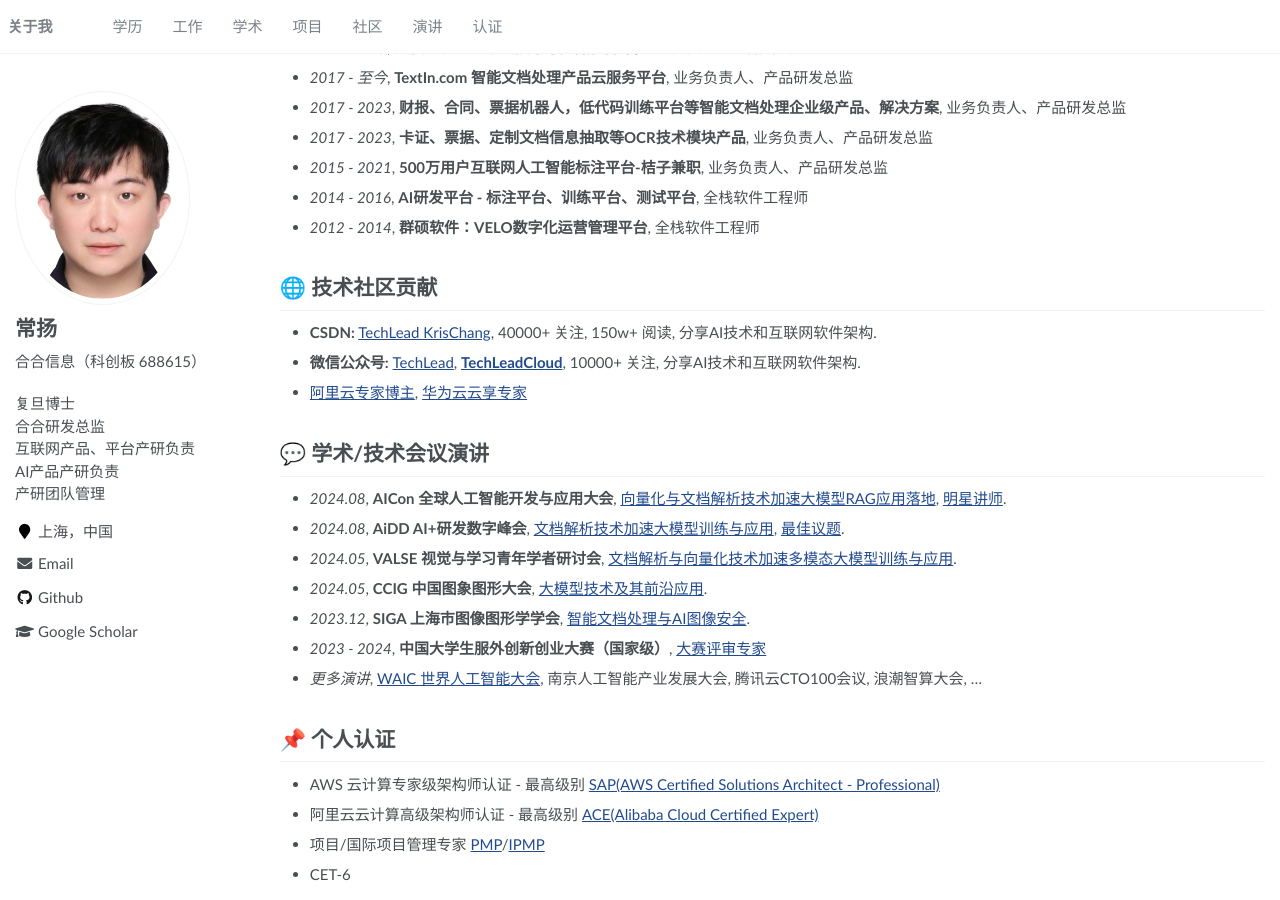
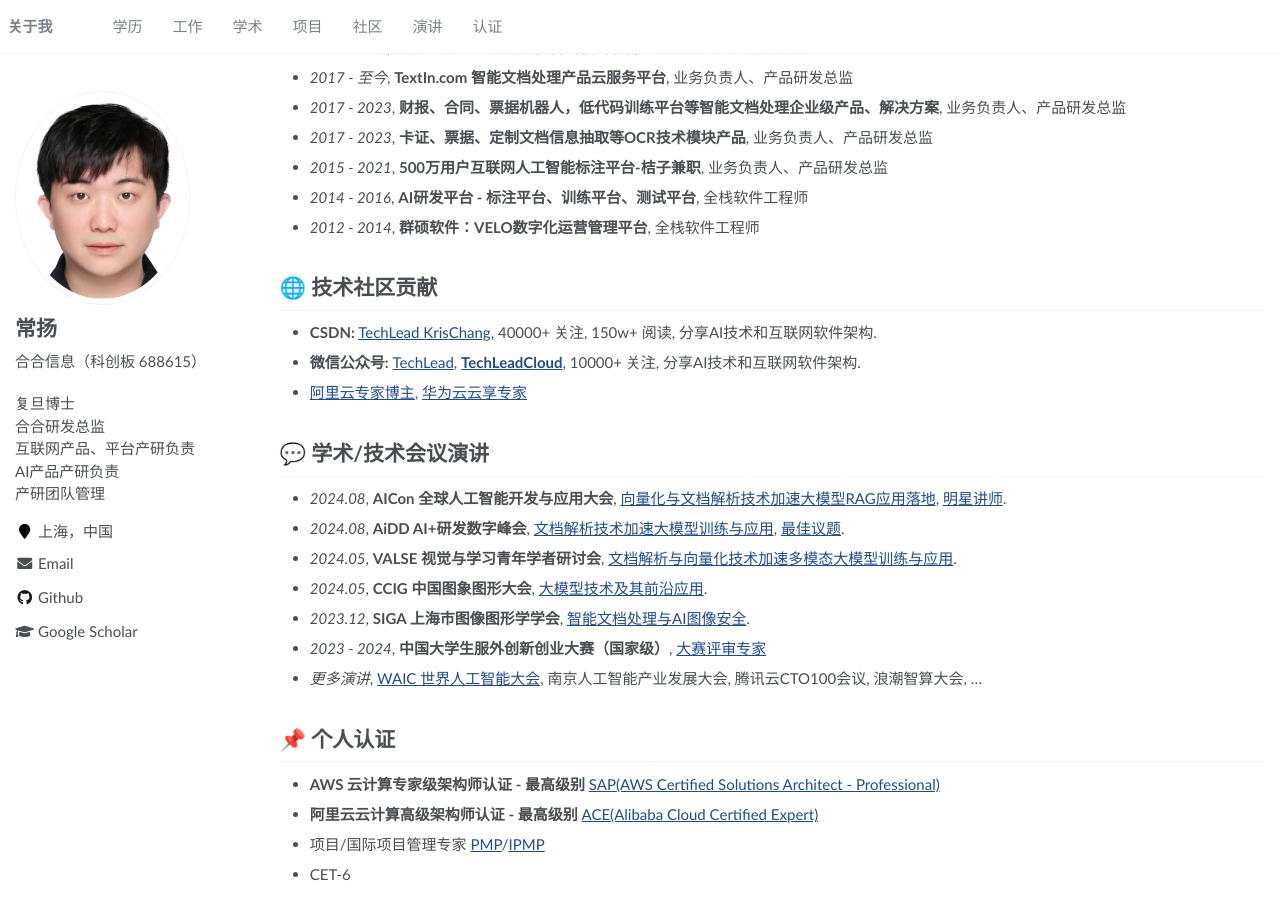
Before and after one commit to yangchangcy/yangchangcy.github.io, a Jekyll site: the page built from _pages/about.md, in a window 1280 px wide and 900 px high, scrolled down 778 px. Built offline with Jekyll 4.4.1, drawn with Linux system fonts in a browser that asks for light colours.

```diff
--- a/_pages/about.md
+++ b/_pages/about.md
@@ -101,7 +101,7 @@ redirect_from:
 <span class='anchor' id='certification'></span>
 # 📌 个人认证
 
-- AWS 云计算专家级架构师认证 - 最高级别 [SAP(AWS Certified Solutions Architect - Professional)](http://image.openwrite.cn/31614_8124A730CB4A40B283C9DDBF353FBAA7)
-- 阿里云云计算高级架构师认证 - 最高级别 [ACE(Alibaba Cloud Certified Expert)](http://image.openwrite.cn/31614_16BF07B0F3924AFA9D2323DA9A90B9B8)
+- **AWS 云计算专家级架构师认证 - 最高级别** [SAP(AWS Certified Solutions Architect - Professional)](http://image.openwrite.cn/31614_8124A730CB4A40B283C9DDBF353FBAA7)
+- **阿里云云计算高级架构师认证 - 最高级别** [ACE(Alibaba Cloud Certified Expert)](http://image.openwrite.cn/31614_16BF07B0F3924AFA9D2323DA9A90B9B8)
 - 项目/国际项目管理专家 [PMP](http://image.openwrite.cn/31614_D6628F29C20346D28FBC5EAFA761D868)/[IPMP]()
 - CET-6
```
